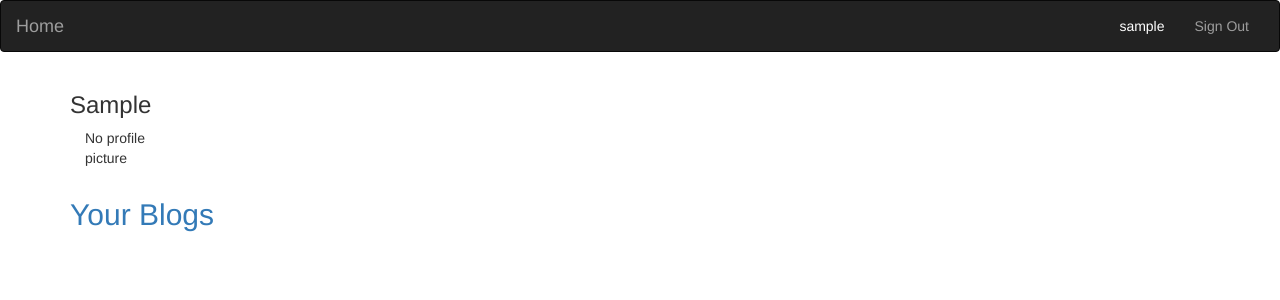
After one commit to RKatana/blogger, a Flask app: a page that uses app/templates/navbar.html in a window 1280 px wide. The commit adds this page. Shown: the top 300 px of the page. Run offline with Flask 2, Linux system fonts and the light colour scheme; the visitor is signed in with stand-in values (Sample User, id 1); data comes from the database, SQL or seed files in the repository; data that the repository does not hold is empty; some libraries are stand-ins or nearby versions.

Commit message:
final touches

```diff
--- a/app/templates/navbar.html
+++ b/app/templates/navbar.html
@@ -12,7 +12,8 @@
     <div class="navbar-collapse collapse">
       <ul class="nav navbar-right navbar-nav">
         {% if current_user.is_authenticated %}
-        <li><a href="{{url_for('main.profile',uname=current_user.username)}}">Profile</a></li>
+        <li style='color:white;padding:15px;'>{{current_user.username}}</li>
+        <!-- <li><a href="{{url_for('main.profile',uname=current_user.username)}}">Profile</a></li> -->
         <li><a href="{{url_for('auth.logout')}}">Sign Out</a></li>
         {% else %}
         <li><a href="{{url_for('auth.login')}}">Login</a></li>
--- /dev/null
+++ b/app/templates/profile/profile.html
@@ -0,0 +1,40 @@
+{% extends 'base.html'%}
+{% block styles %}
+  {{ super() }}
+  <link href="https://fonts.googleapis.com/css?family=Abril+Fatface" rel="stylesheet">
+  <link rel="stylesheet" href="{{url_for('static',filename='./css/index.css') }}" type='text/css'>
+{% endblock %}
+
+{% block content %}
+<div class="container">
+<div class="row">
+<!-- displaying  Username-->
+  <div class="col-md-4">
+    <h3> {{user.username| capitalize}} </h3>
+
+  <!--Display profile photo-->
+  <div class="col-md-4">
+
+    {% if user.profile_pic_path %}
+    <img src="{{url_for('static',filename=user.profile_pic_path)}}" alt="" class="img-thumbnail">
+    {%else%}
+    <p>No profile picture</p>
+    {% endif %}
+  </div>
+</div>
+</div>
+  <h2 class='text-primary'>Your Blogs</h2>
+  <div class="row">
+    {% for blog in blogs %}
+    <div class="col-sm-6">
+      <ul class='list-unstyled '>
+        <li class=style>
+          <h3 class=text-primary>{{pitch.title}}</h3>
+          <h4>{{blog.description}}</h4>
+        </li> <hr> <br>
+        </ul>
+    </div>
+
+    {% endfor %}
+  </div>
+{% endblock %}
```
